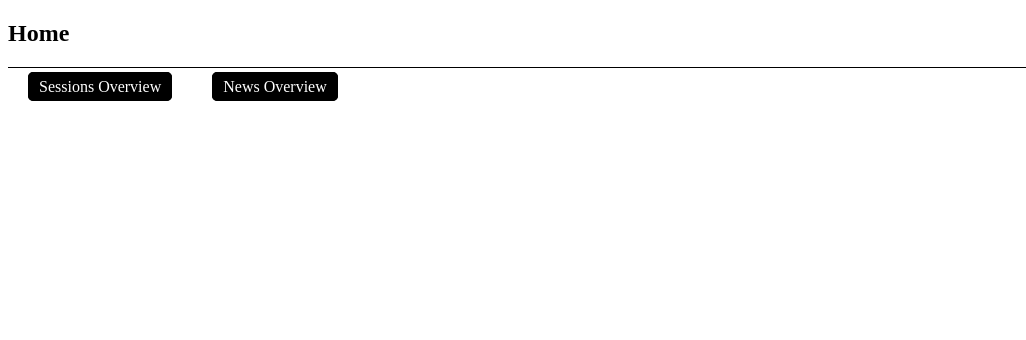
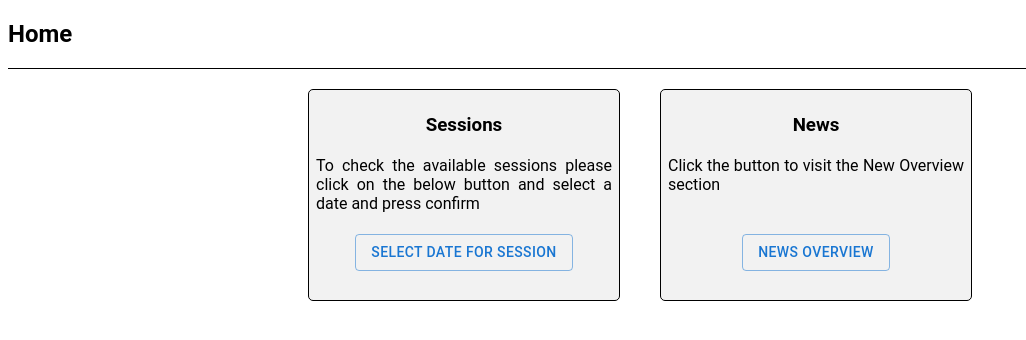
Before and after one commit to GC209/KidsConnect, a React (Vite) app in the folder client/: page / in a window 1280 px wide. Shown: the top 340 px of the page, without its empty margins (0-1026 px from the left). Built offline with nearby package versions, Linux system fonts and the light colour scheme.

Commit message:
Home page configuration finalized

```diff
--- a/client/index.html
+++ b/client/index.html
@@ -5,6 +5,11 @@
     <link rel="icon" type="image/svg+xml" href="/vite.svg" />
     <meta name="viewport" content="width=device-width, initial-scale=1.0" />
     <title>Vite + React + TS</title>
+    <style>
+      body{
+        font-family: "Roboto","Helvetica","Arial",sans-serif;
+      }
+    </style>
   </head>
   <body>
     <div id="root"></div>
--- a/client/package.json
+++ b/client/package.json
@@ -17,6 +17,7 @@
     "@mui/styled-engine-sc": "^5.12.0",
     "@mui/x-date-pickers": "^6.5.0",
     "axios": "^1.4.0",
+    "dayjs": "^1.11.7",
     "react": "^18.2.0",
     "react-dom": "^18.2.0",
     "react-hook-form": "^7.43.9",
--- /dev/null
+++ b/client/src/App.css
@@ -0,0 +1,15 @@
+.tileContainer{
+  width: 100%;
+  display: inline-flex;
+  align-items: center;
+  justify-content: center;
+}
+.tile{
+  border: 1px solid;
+  border-radius: 5px;
+  background-color: #F2F2F2;
+  margin: 10px 20px;
+  width: 300px;
+  height: 200px;
+  padding: 5px;
+}
--- a/client/src/App.styles.jsx
+++ /dev/null
@@ -1,29 +0,0 @@
-//Styled components for link, buttons
-
-import styled from 'styled-components'
-import { Link } from 'react-router-dom';
-
-export const StyledLink = styled(Link)`
-    text-decoration: none;
-    border: 1px solid #000;
-    padding: 5px 10px;
-    margin: auto 20px;
-    border-radius: 5px;
-    color: #fff;
-    background: #000;
-    &:focus, &:hover, &:visited, &:link, &:active {
-        text-decoration: none;
-    }
-`;
-
-export const HorizontalSeparater = styled.div`
-    width: 100%;
-    position: relative;
-    height: 1px;
-    background-color: #000;
-    margin: 10px auto;
-`
-export const BtnContainer = styled.div`
-    position: relative;
-    float: left;
-`;
--- a/client/src/App.tsx
+++ b/client/src/App.tsx
@@ -1,30 +1,35 @@
 //Base component with link to the overview pages
-
-import { useState } from 'react'
 import { Outlet } from 'react-router-dom';
-
-import { StyledLink, HorizontalSeparater, BtnContainer } from './App.styles';
-
+import {
+  StyledLink,
+  HorizontalSeparater,
+  BtnContainer,
+  Heading3,
+  Paragraph1,
+} from './components/styledComponents/CommonStyledComponents';
+import SelectDateDialog from './components/selectDateDialog/SelectDateDialog';
+import './App.css';
 
 
 function App() {
-  const [date, setDate] = useState("2023-06-02");
-
   return (
     <>
       <h2>Home</h2>
       <HorizontalSeparater />
-
-
-      <BtnContainer>
-        <StyledLink to={`/session/${date}`}>Sessions Overview</StyledLink>
-      </BtnContainer>
-
-      <div className='tiles'>
-        <StyledLink to={`/news`}>News Overview</StyledLink>
+      <div className='tileContainer'>
+        <div className='tile'>
+          <Heading3>Sessions</Heading3>
+          <Paragraph1>To check the available sessions please click on the below button and select a date and press confirm</Paragraph1>
+          <SelectDateDialog />
+        </div>
+        <div className='tile'>
+          <Heading3>News</Heading3>
+          <Paragraph1>Click the button to visit the New Overview section</Paragraph1>
+          <BtnContainer>
+            <StyledLink to={`/news`}>News Overview</StyledLink>
+          </BtnContainer>
+        </div>
       </div>
-
-
       <Outlet />
     </>
   )
--- /dev/null
+++ b/client/src/components/SessionDatePicker/SessionDatePicker.tsx
@@ -0,0 +1,36 @@
+import { useState, useEffect } from 'react';
+import dayjs, {Dayjs} from 'dayjs';
+import { DemoContainer } from '@mui/x-date-pickers/internals/demo';
+import { AdapterDayjs } from '@mui/x-date-pickers/AdapterDayjs';
+import { LocalizationProvider } from '@mui/x-date-pickers/LocalizationProvider';
+import { StaticDatePicker } from '@mui/x-date-pickers/StaticDatePicker';
+
+export default function SessionDatePicker({ handleDate }) {
+
+  const [currDate, setCurrDate] = useState<Dayjs| any>(dayjs('2023-06-02'));
+  useEffect(() => {
+    let { $D} = currDate;
+    const {$M, $y } = currDate
+    if ($D < 10)
+      $D = `0${$D}`;
+    handleDate(`${$y}-${$M}-${$D}`);
+  }, [currDate])
+  return (
+    <LocalizationProvider dateAdapter={AdapterDayjs}>
+      <DemoContainer
+        components={[
+          'StaticDatePicker',
+        ]}
+      >
+
+      <StaticDatePicker
+        defaultValue={dayjs(currDate)}
+        onChange={(newValue) => newValue && setCurrDate(newValue)}
+        slotProps={{
+          actionBar: { actions: [] },
+        }}
+        disablePast />
+      </DemoContainer>
+    </LocalizationProvider>
+  );
+}
--- /dev/null
+++ b/client/src/components/selectDateDialog/SelectDateDialog.tsx
@@ -0,0 +1,61 @@
+import { useState } from 'react';
+import Button from '@mui/material/Button';
+import Dialog from '@mui/material/Dialog';
+import DialogActions from '@mui/material/DialogActions';
+import DialogContent from '@mui/material/DialogContent';
+import useMediaQuery from '@mui/material/useMediaQuery';
+import { useTheme } from '@mui/material/styles';
+import { useNavigate } from "react-router-dom";
+import {
+
+  DatePickerDialog
+} from '../styledComponents/CommonStyledComponents';
+
+import SessionDatePicker from '../SessionDatePicker/SessionDatePicker';
+
+export default function SelectDateDialog() {
+  const [open, setOpen] = useState(false);
+  const [selectedDate, setSelectedDate] = useState('2023-06-02')
+  const theme = useTheme();
+  const navigate = useNavigate();
+  const fullScreen = useMediaQuery(theme.breakpoints.down('md'));
+
+  const handleClickOpen = () => {
+    setOpen(true);
+  };
+
+  const handleClose = () => {
+    setOpen(false);
+  };
+
+  const handleSelect = () => {
+    navigate(`/session/${selectedDate}`);
+  }
+
+  return (
+    <DatePickerDialog>
+      <Button variant="outlined" onClick={handleClickOpen}>
+        Select Date for session
+      </Button>
+      <Dialog
+        fullScreen={fullScreen}
+        open={open}
+        onClose={handleClose}
+        aria-labelledby="responsive-dialog-title"
+      >
+        <DialogContent>
+          <SessionDatePicker handleDate={setSelectedDate} />
+        </DialogContent>
+        <DialogActions>
+          <Button autoFocus onClick={handleClose}>
+            Cancel
+          </Button>
+          <Button onClick={handleSelect} autoFocus>
+            Confirm
+          </Button>
+        </DialogActions>
+      </Dialog>
+
+    </DatePickerDialog>
+  );
+}
--- /dev/null
+++ b/client/src/components/styledComponents/CommonStyledComponents.jsx
@@ -0,0 +1,54 @@
+import styled from 'styled-components'
+import { Link } from 'react-router-dom';
+
+export const StyledLink = styled(Link)`
+  display: inline-flex;
+  align-items: center;
+  justify-content: center;
+  position: relative;
+  box-sizing: border-box;
+  background-color: transparent;
+  cursor: pointer;
+  user-select: none;
+  vertical-align: middle;
+  text-decoration: none;
+  color: inherit;
+  font-weight: 500;
+  font-size: 0.875rem;
+  line-height: 1.75;
+  letter-spacing: 0.02857em;
+  text-transform: uppercase;
+  min-width: 64px;
+  padding: 5px 15px;
+  border-radius: 4px;
+  transition: background-color 250ms cubic-bezier(0.4, 0, 0.2, 1) 0ms,box-shadow 250ms cubic-bezier(0.4, 0, 0.2, 1) 0ms,border-color 250ms cubic-bezier(0.4, 0, 0.2, 1) 0ms,color 250ms cubic-bezier(0.4, 0, 0.2, 1) 0ms;
+  border: 1px solid rgba(25, 118, 210, 0.5);
+  color: #1976d2;
+  margin: 0 10px;
+`;
+
+export const HorizontalSeparater = styled.div`
+  width: 100%;
+  position: relative;
+  height: 1px;
+  background-color: #000;
+  margin: 10px auto;
+`
+export const BtnContainer = styled.div`
+  position: relative;
+  text-align: center;
+`;
+
+export const Heading3 = styled.h3`
+  text-align: center;
+`;
+export const Paragraph1 = styled.p`
+  text-align: justify;
+  padding: 2px;
+  min-height:60px
+`;
+
+export const DatePickerDialog = styled.div`
+  text-align: center;
+  margin: auto;
+`
--- a/client/src/views/newsForm/NewsForm.tsx
+++ b/client/src/views/newsForm/NewsForm.tsx
@@ -5,7 +5,7 @@ The form is made using react-hook-form
 import { useForm } from "react-hook-form";
 import { useNavigate } from "react-router-dom";
 import axios from "axios";
-import { StyledLink, HorizontalSeparater } from '../../App.styles';
+import { StyledLink, HorizontalSeparater } from '../../components/styledComponents/CommonStyledComponents';
 import './styles.css';
 
 export default function NewsForm() {
--- a/client/src/views/newsOverview/NewsOverview.tsx
+++ b/client/src/views/newsOverview/NewsOverview.tsx
@@ -7,7 +7,7 @@ import { useEffect, useState } from "react";
 import axios from "axios";
 
 import NewsCard from "../../customMUIElements/newsCard/NewsCard";
-import { StyledLink, HorizontalSeparater } from '../../App.styles';
+import { StyledLink, HorizontalSeparater } from '../../components/styledComponents/CommonStyledComponents';
 
 interface ArticleType{
   id: number;
--- a/client/src/views/sessionOverview/SessionOverview.tsx
+++ b/client/src/views/sessionOverview/SessionOverview.tsx
@@ -4,14 +4,15 @@ The sessions overview page/component by default shows all the sessions available
 //There are two buttons: ‘Next day’ and ‘Previous day’. When clicked it will show the sessions for that date.
 */
 import axios from "axios";
+import { useState, useEffect } from "react";
+import { useParams } from 'react-router-dom';
+
 import Stack from '@mui/material/Stack';
 import { Button } from "@mui/material";
-import { useState, useEffect } from "react";
-
 import { getRequestedDay } from "../../custom/getRequestedDay";
 import BasicCard from "../../customMUIElements/card/BasicCard";
 import SelectGroup from "../../customMUIElements/selectOptions/SelectGroup";
-import { StyledLink, HorizontalSeparater } from '../../App.styles';
+import { StyledLink, HorizontalSeparater } from '../../components/styledComponents/CommonStyledComponents';
 
 interface group{
   id: number;
@@ -42,6 +43,9 @@ const SessionOverview = (): React.JSX.Element => {
 
   //state to keep the selected group from the options dropdown
   const [filteredGroup, setFilteredGroup] = useState('');
+
+  const params = useParams();
+  console.log(params.sessionDate);
 
   //Side effect that runs on initial render and on any date change to fetch the sessions for a specific day
   useEffect(() => {
```
Also changed, not shown: 1 other file (tests, documents, lock files or other folders).
